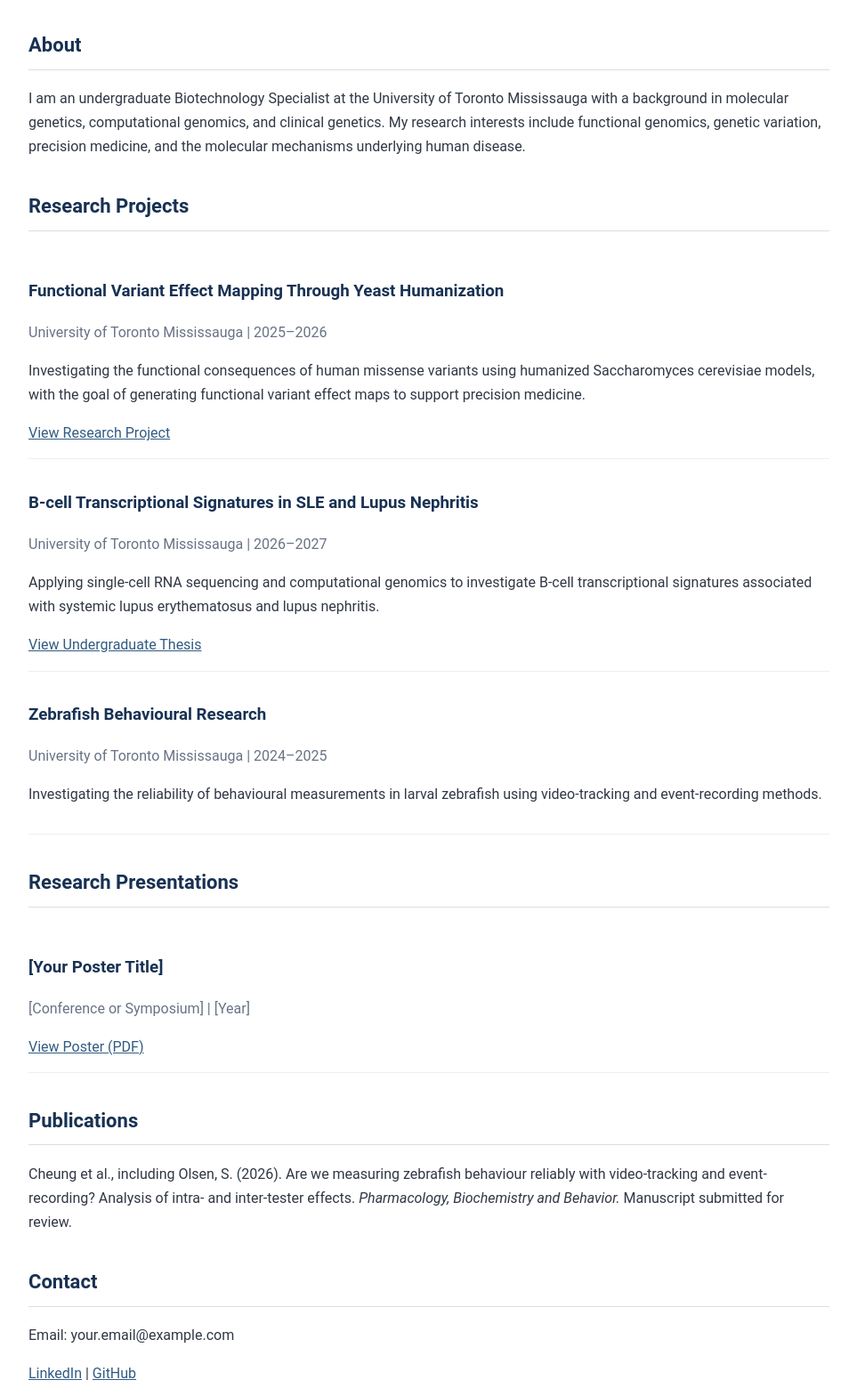
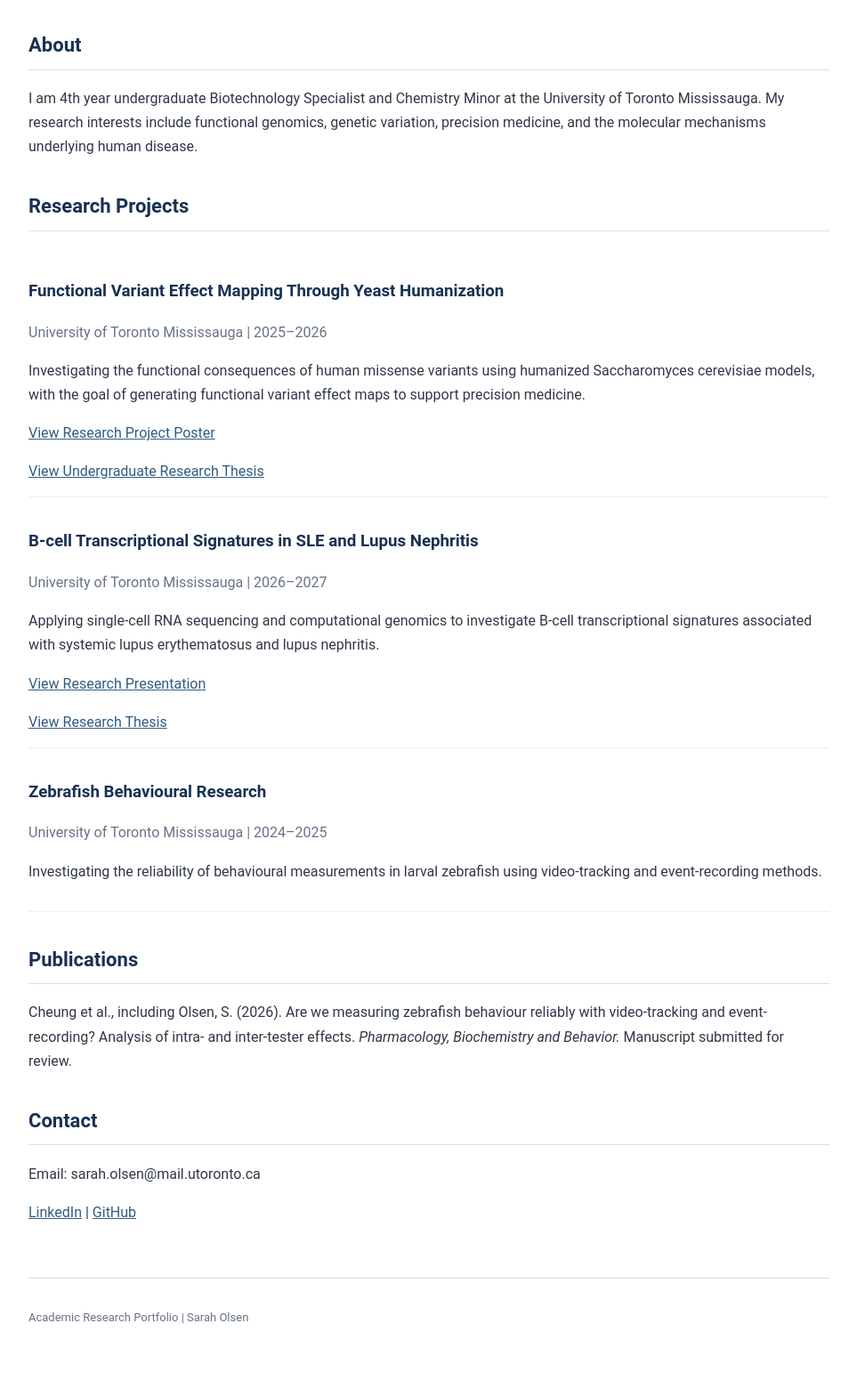
Before and after one commit to olsensarah/olsensarah.github.io, a plain HTML site: page index.html in a window 1280 px wide. Shown: the part 295-1855 px from the top of the page at 89% size, without its empty margins (158-1121 px from the left). Drawn offline with Linux system fonts and the light colour scheme.

Commit message:
Update index.html

```diff
--- a/index.html
+++ b/index.html
@@ -94,11 +94,10 @@ footer {
 <section id="about">
     <h2>About</h2>
     <p>
-        I am an undergraduate Biotechnology Specialist at the
-        University of Toronto Mississauga with a background in
-        molecular genetics, computational genomics, and clinical
-        genetics. My research interests include functional
-        genomics, genetic variation, precision medicine, and
+        I am 4th year undergraduate Biotechnology Specialist and
+        Chemistry Minor at the University of Toronto Mississauga.
+        My research interests include functional genomics,
+        genetic variation, precision medicine, and
         the molecular mechanisms underlying human disease.
     </p>
 </section>
@@ -118,8 +117,12 @@ footer {
             functional variant effect maps to support precision
             medicine.
         </p>
-        <a href="projects/yeast-humanization.pdf">
-            View Research Project
+        <a href="projects/yeast-humanization-poster.pdf">
+            View Research Project Poster
+        </a>
+        </p>
+        <a href="projects/yeast-humanization-thesis.pdf">
+            View Undergraduate Research Thesis
         </a>
     </div>
 
@@ -134,8 +137,12 @@ footer {
             signatures associated with systemic lupus
             erythematosus and lupus nephritis.
         </p>
-        <a href="projects/sle-lupus-nephritis-thesis.pdf">
-            View Undergraduate Thesis
+        <a href="projects/sle-ln-presentation.pdf">
+            View Research Presentation
+        </a>
+        </p>
+        <a href="projects/sle-ln-thesis.pdf">
+            View Research Thesis
         </a>
     </div>
 
@@ -149,20 +156,6 @@ footer {
             measurements in larval zebrafish using video-tracking
             and event-recording methods.
         </p>
-    </div>
-</section>
-
-<section id="presentations">
-    <h2>Research Presentations</h2>
-
-    <div class="project">
-        <h3>[Your Poster Title]</h3>
-        <p class="subtitle">
-            [Conference or Symposium] | [Year]
-        </p>
-        <a href="posters/research-poster.pdf">
-            View Poster (PDF)
-        </a>
     </div>
 </section>
 
@@ -181,10 +174,10 @@ footer {
 <section id="contact">
     <h2>Contact</h2>
     <p>
-        Email: your.email@example.com
+        Email: sarah.olsen@mail.utoronto.ca
     </p>
     <p>
-        <a href="https://www.linkedin.com/">LinkedIn</a>
+        <a href="https://www.linkedin.com/in/sarah-o-4a137020b/">LinkedIn</a>
         |
         <a href="https://github.com/">GitHub</a>
     </p>
```
